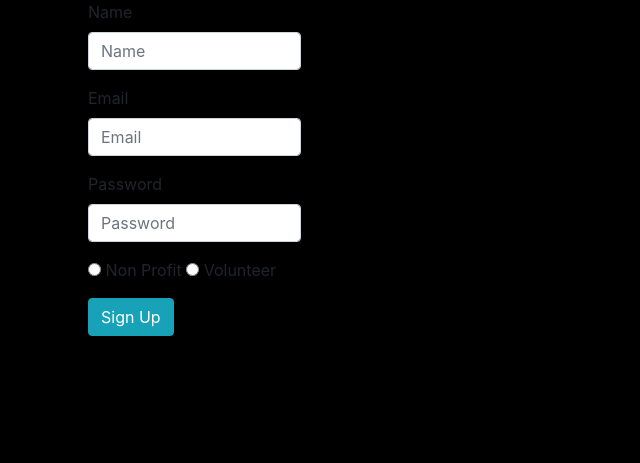
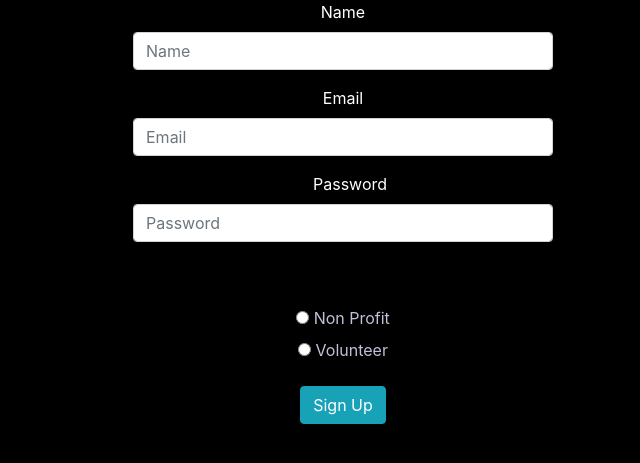
Before and after one commit to TeamSidewalk/summerhackday, a Flask app: page /signup in a window 1280 px wide. Shown: the part 56-519 px from the top of the page, without its empty margins (12-652 px from the left). Run offline with Flask 2, Linux system fonts and the light colour scheme; some libraries are stand-ins or nearby versions.

Commit message:
changed sign up page style

```diff
--- a/static/style.css
+++ b/static/style.css
@@ -2,6 +2,12 @@
 	padding: 70px;
 }
 
+.white-text{
+	color: #ffffff;
+}
+.grey-text{
+	color: #c0c0d8;
+}
 .panel {
 	display: block;
 	width:50%;
--- a/templates/layout_load_page.html
+++ b/templates/layout_load_page.html
@@ -3,12 +3,11 @@
     <meta charset="utf-8">
     <meta name="viewport" content="width=device-width, initial-scale=1">
     <!-- style -->
-    <link rel="stylesheet" href="../static/animate.min.css">
-    <link rel="stylesheet" href="../static/style.css">
     <link href="http://cdnjs.cloudflare.com/ajax/libs/font-awesome/4.3.0/css/font-awesome.min.css"
     rel="stylesheet" type="text/css">
     <link href="http://pingendo.github.io/pingendo-bootstrap/themes/default/bootstrap.css"
     rel="stylesheet" type="text/css">
+      <link rel="stylesheet" type="text/css" href="{{ url_for('static', filename='style.css') }}">
   </head>
 
   <body style="background-color: #000000">
--- a/templates/signup.html
+++ b/templates/signup.html
@@ -2,44 +2,46 @@
 {% block body %}
 <!-- background image -->
     <div id="load-image" class="cover-image" style="background-image : url('../static/stock_coding_edit.jpg')"></div>
-		<div class="section">
       <div class="container">
         <div class="row">
-          <div class="col-md-8">
-            <form class="form-horizontal" role="form" action="/signup" method="post">
+          <div class="col-md-offset-3 col-md-6">
+
+            <div align="center">
+              <form class="form-horizontal " role="form" action="/signup" method="post">
                 <div class="form-group">
                   <div class="col-sm-2">
-                  <label for="inputEmail3" class="control-label">Name</label>
+                    <label for="inputEmail3" class="control-label white-text">Name</label>
                   </div>
-                <div class="col-sm-4">
+                  <div class="col-sm-10">
                     <input type="text" class="form-control" id="inputName" placeholder="Name" name="p_name" required>
                   </div>
                 </div>
                 <div class="form-group">
                   <div class="col-sm-2">
-                  <label for="inputEmail3" class="control-label">Email</label>
+                    <label for="inputEmail3" class="control-label white-text">Email</label>
                   </div>
-                <div class="col-sm-4">
+                  <div class="col-sm-10">
                     <input type="email" class="form-control" id="inputEmail" placeholder="Email" name="email" required>
                   </div>
                 </div>
                 <div class="form-group">
                   <div class="col-sm-2">
-                  <label for="inputPassword3" class="control-label">Password</label>
+                    <label for="inputPassword3" class="control-label white-text">Password</label>
                   </div>
-                <div class="col-sm-4">
+                  <div class="col-sm-10">
                     <input type="password" class="form-control" id="inputPassword" placeholder="Password" name="password" required>
                   </div>
                 </div>
+                <br></br>
                 <div class="form-group">
-              	<div class="col-sm-4">
-              		<input type="radio" value="Non Profit" name="type">&nbsp;Non Profit</input>
-              		<input type="radio" value="Volunteer" name="type">&nbsp;Volunteer</input>
+                	<div class="col-md-offset-4 col-sm-4">
+                		<label class="grey-text"><input type="radio" value="Non Profit " name="type">&nbsp;Non Profit</input></label>
+                		<label class="grey-text"><input type="radio" value="Volunteer" name="type">&nbsp;Volunteer</input></label>
                 	</div>
                 </div>
                 <div class="form-group">
                   <div class="form-group">
-                	<div class="col-sm-offset-2 col-sm-4">
+                  	<div class="col-sm-offset-4 col-sm-4">
   						<button type="submit" class="btn btn-info">Sign Up</button>
                   	</div>
                 	</div>
```
Lines whose indentation alone changed are shown as unchanged.
